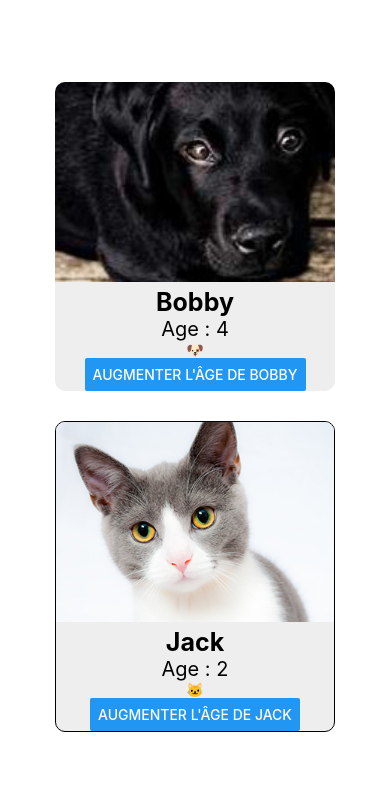
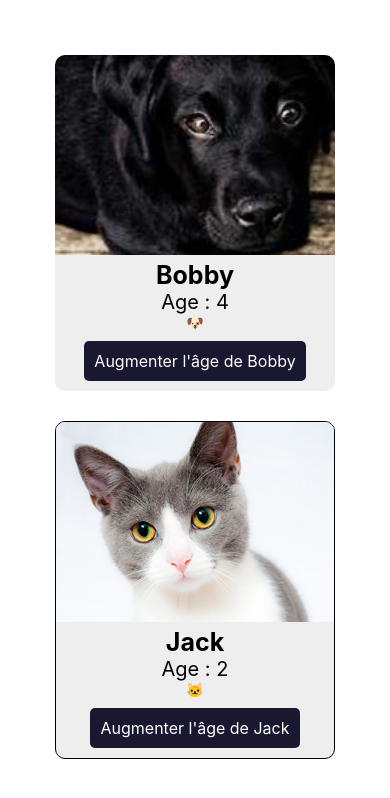
Before and after one commit to TheoDieppois/react-native-introduction, a React Native app: screen / in a window 390 px wide. Shown: the top 798 px of the page. Built offline with nearby package versions, Linux system fonts and the light colour scheme.

Commit message:
feat: add style to btn

```diff
--- a/components/Animal.js
+++ b/components/Animal.js
@@ -1,4 +1,13 @@
-import { View, Text, Image, StyleSheet, Button } from "react-native";
+import {
+  View,
+  Text,
+  Image,
+  StyleSheet,
+  Button,
+  TouchableOpacity,
+  TouchableHighlight,
+  Pressable,
+} from "react-native";
 import { useState } from "react";
 
 const Animal = ({ name, initialAge, isDog }) => {
@@ -29,10 +38,13 @@ const Animal = ({ name, initialAge, isDog }) => {
 
       <Text>{isDog ? "🐶" : "🐱"}</Text>
 
-      <Button
-        title={`Augmenter l'âge de ${name}`}
+      <TouchableOpacity
         onPress={() => setAge(age + 1)}
-      />
+        style={styles.btn}
+        activeOpacity={0.7}
+      >
+        <Text style={styles.btnLabel}>Augmenter l'âge de {name}</Text>
+      </TouchableOpacity>
     </View>
   );
 };
@@ -62,6 +74,18 @@ const styles = StyleSheet.create({
   animalAge: {
     fontSize: 20,
   },
+
+  btn: {
+    backgroundColor: "#191830",
+    padding: 10,
+    borderRadius: 5,
+    marginVertical: 10,
+  },
+
+  btnLabel: {
+    color: "#fff",
+    fontSize: 16,
+  },
 });
 
 export default Animal;
```
